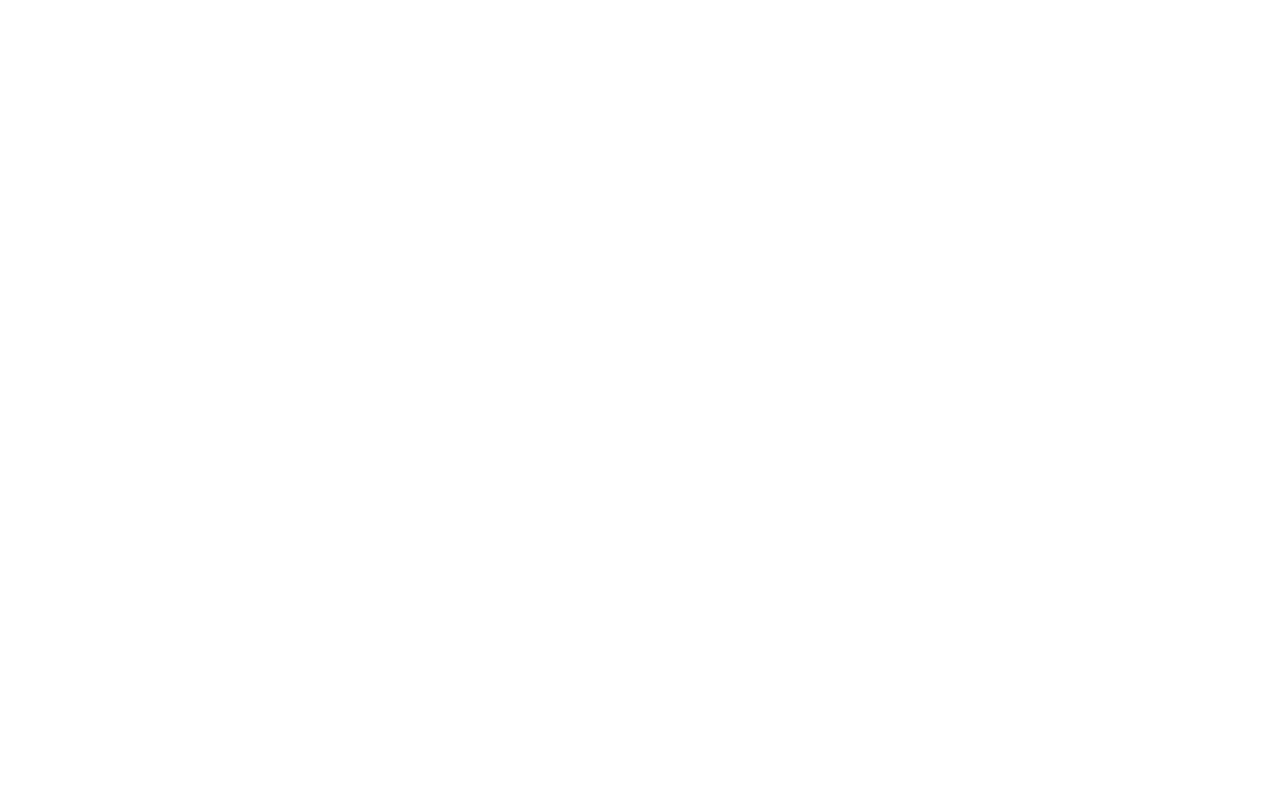
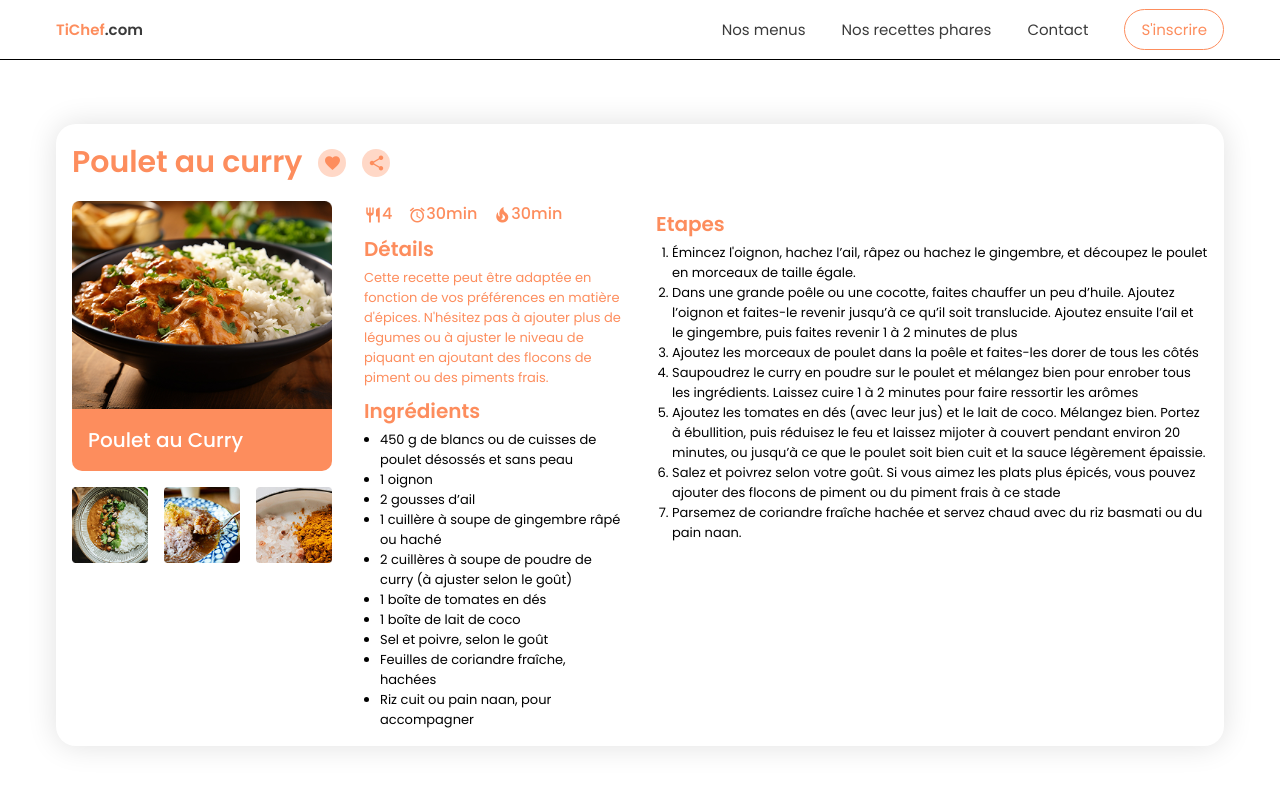
Before and after one commit to titilyonnais/TiChef-correction-, a plain HTML site: page index.html in a window 1280 px wide. Drawn offline with Linux system fonts and the light colour scheme.

Commit message:
TiChef-correction

```diff
--- a/index.html
+++ b/index.html
@@ -0,0 +1,124 @@
+<!DOCTYPE html>
+<html lang="en">
+
+<head>
+    <meta charset="UTF-8">
+    <meta name="viewport" content="width=device-width, initial-scale=1.0">
+    <title>Tichef le livre de cuisine</title>
+    <link href="https://fonts.googleapis.com/icon?family=Material+Icons"
+      rel="stylesheet">
+    <link rel="stylesheet" href="style.css">
+</head>
+
+<body>
+    <header>
+        <div class="container">
+            <div class="burger-menu" data-status="off">
+                <label class="burger" for="burger">
+                    <input type="checkbox" id="burger">
+                    <span></span>
+                    <span></span>
+                    <span></span>
+                  </label>
+            </div>
+            <nav id="nav" class="flex justify-between menu align-center">
+                <a href="" class="logo"><span class="text-orange">TiChef</span>.com</a>
+                <ul>
+                    <li><a href="">Nos menus</a></li>
+                    <li><a href="">Nos recettes phares</a></li>
+                    <li><a href="">Contact</a></li>
+                    <li><a href="" class="btn">S'inscrire</a></li>
+                </ul>
+            </nav>
+        </div>
+    </header>
+    <section class="container">
+        <div class="card">
+            <div class="flex gap16 align-center">
+                <h1>Poulet au curry</h1>
+
+                <a href="" class="little-btn"><span class="material-icons material-icons-outlined">favorite</span></a>
+                <a href="" class="little-btn"><span class="material-icons material-icons-outlined">
+                    share
+                    </span></a>
+
+            </div>
+            <!-- 3 colonnes -->
+            <div class="flex align-start gap32 mt-16">
+                <!-- Partie images -->
+                <div class="large-3 small-12 medium-6">
+                    <div class="align-start flex gap16">
+                        <div class="large-12">
+                            <img src="./assets/curry1.jpg" alt="" class="responsive">
+                            <div class="legende">Poulet au Curry</div>
+                        </div>
+                        <div class="large-4">
+                            <img src="assets/curry2.jpg" alt="" class="responsive">
+                        </div>
+                        <div class="large-4">
+                            <img src="/assets/curry3.jpg" alt="" class="responsive">
+                        </div>
+                        <div class="large-4">
+                            <img src="/assets/curry4.jpg" alt="" class="responsive">
+                        </div>
+                    </div>
+                </div>
+                <!-- Partie ingredients-->
+                <div class="gap32 large-3 small-12 medium-6">
+                    <div class="flex gap16">
+                        <p class="etiquette"><span class="material-icons material-icons-outlined">
+                            restaurant
+                            </span>4</p>
+                        <p class="etiquette"><span class="material-icons material-icons-outlined">
+                            alarm
+                            </span>30min</p>
+                        <p class="etiquette"><span class="material-icons material-icons-outlined">
+                            local_fire_department
+                            </span>30min</p>
+                    </div>
+                    <div>
+                        <h2>Détails</h2>
+                        <p class="text-orange">
+                            Cette recette peut être adaptée en fonction de vos préférences en matière d'épices. N'hésitez pas à ajouter plus de légumes ou à ajuster le niveau de piquant en ajoutant des flocons de piment ou des piments frais.
+                        </p>
+                    </div>
+                    <div>
+                        <h2>Ingrédients</h2>
+                        <ul>
+                            <li>450 g de blancs ou de cuisses de poulet désossés et sans peau</li>
+                            <li>1 oignon</li>
+                            <li>2 gousses d’ail</li>
+                            <li>1 cuillère à soupe de gingembre râpé ou haché</li>
+                            <li>2 cuillères à soupe de poudre de curry (à ajuster selon le goût)</li>
+                            <li>1 boîte de tomates en dés</li>
+                            <li>1 boîte de lait de coco</li>
+                            <li>Sel et poivre, selon le goût</li>
+                            <li>Feuilles de coriandre fraîche, hachées</li>
+                            <li>Riz cuit ou pain naan, pour accompagner</li>
+                        </ul>
+                    </div>
+
+                </div>
+                <!-- Partie etapes -->
+                <div class="large-6 small-12 medium-6">
+                    <h2>Etapes</h2>
+                    <ol>
+                        <li>Émincez l'oignon, hachez l’ail, râpez ou hachez le gingembre, et découpez le poulet en morceaux de taille égale.</li>
+                        <li>Dans une grande poêle ou une cocotte, faites chauffer un peu d’huile. Ajoutez l’oignon et faites-le revenir jusqu’à ce qu’il soit translucide. Ajoutez ensuite l’ail et le gingembre, puis faites revenir 1 à 2 minutes de plus</li>
+                        <li>Ajoutez les morceaux de poulet dans la poêle et faites-les dorer de tous les côtés</li>
+                        <li>Saupoudrez le curry en poudre sur le poulet et mélangez bien pour enrober tous les ingrédients. Laissez cuire 1 à 2 minutes pour faire ressortir les arômes</li>
+                        <li>
+                            Ajoutez les tomates en dés (avec leur jus) et le lait de coco. Mélangez bien. Portez à ébullition, puis réduisez le feu et laissez mijoter à couvert pendant environ 20 minutes, ou jusqu’à ce que le poulet soit bien cuit et la sauce légèrement épaissie.</li>
+                        <li>
+
+                            Salez et poivrez selon votre goût. Si vous aimez les plats plus épicés, vous pouvez ajouter des flocons de piment ou du piment frais à ce stade</li>
+                        <li>Parsemez de coriandre fraîche hachée et servez chaud avec du riz basmati ou du pain naan.</li>
+                    </ol>
+                </div>
+            </div>
+        </div>
+    </section>
+
+</body>
+
+</html>
--- a/style.css
+++ b/style.css
@@ -267,6 +267,12 @@ les resolutions d'ecrans d'apres un petit script sass*/
     width: calc(100% - 0 * var(--gap) / 1);
   }
 
+  @media all and (max-width: 900px){
+    .medium-6 {
+      width: 50%;
+    }
+  }
+
 
 
 @media all and (max-width: 600px){
```
Also changed, not shown: assets/curry1.jpg (added), assets/curry2.jpg (added), assets/curry3.jpg (added), assets/curry4.jpg (added).
